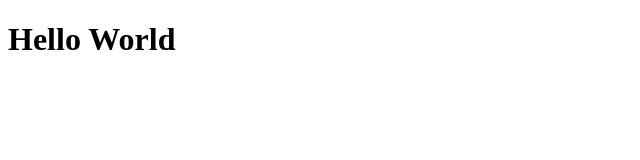
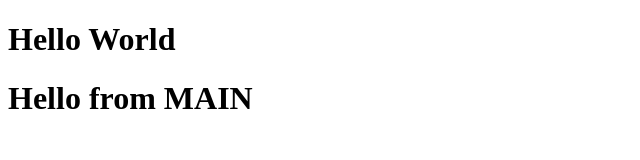
Before and after one commit to Zainab-Shakil/webapp-project, a plain HTML site: page index.html in a window 1280 px wide. Shown: the whole page, without its empty margins (0-640 px from the left). Drawn offline with Linux system fonts and the light colour scheme.

Commit message:
Edit from main branch

```diff
--- a/index.html
+++ b/index.html
@@ -5,5 +5,7 @@
 </head>
 <body>
   <h1>Hello World</h1>
+  <h1>Hello from MAIN</h1>
+
 </body>
 </html>
```
